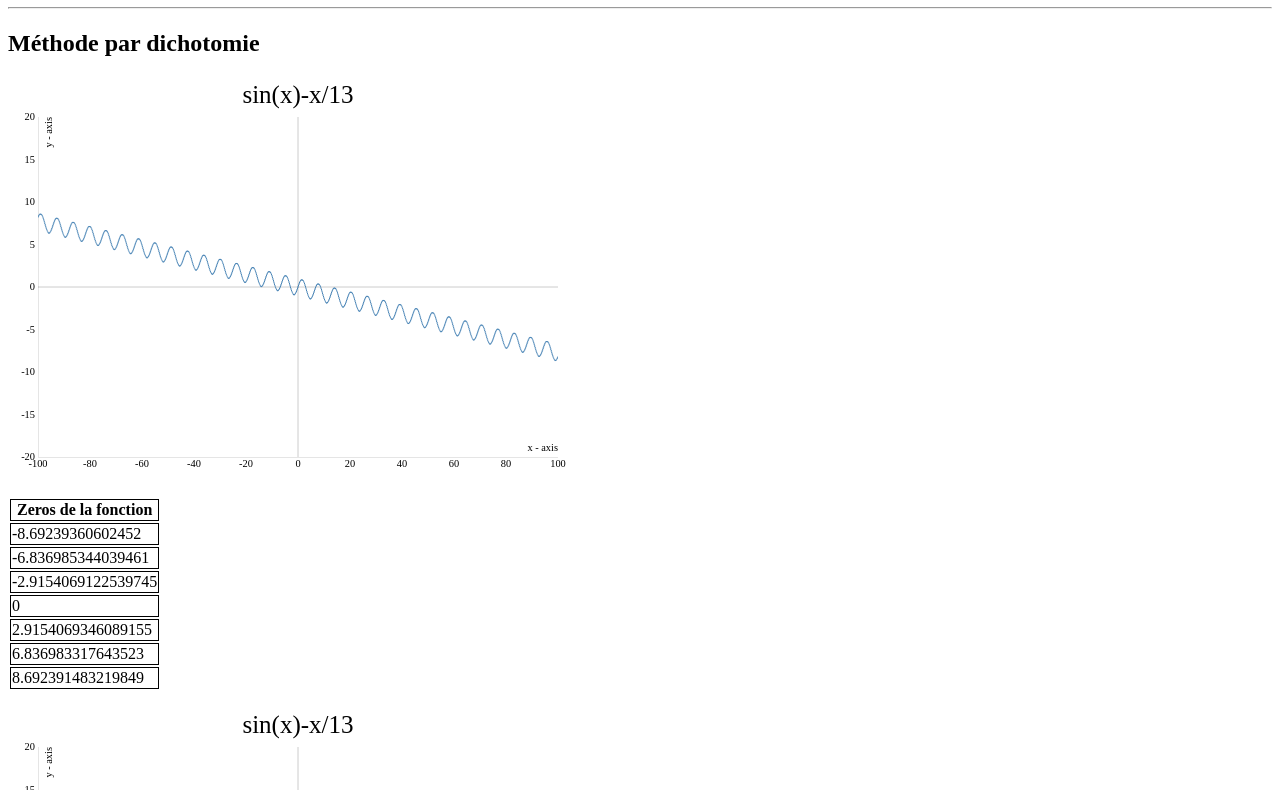
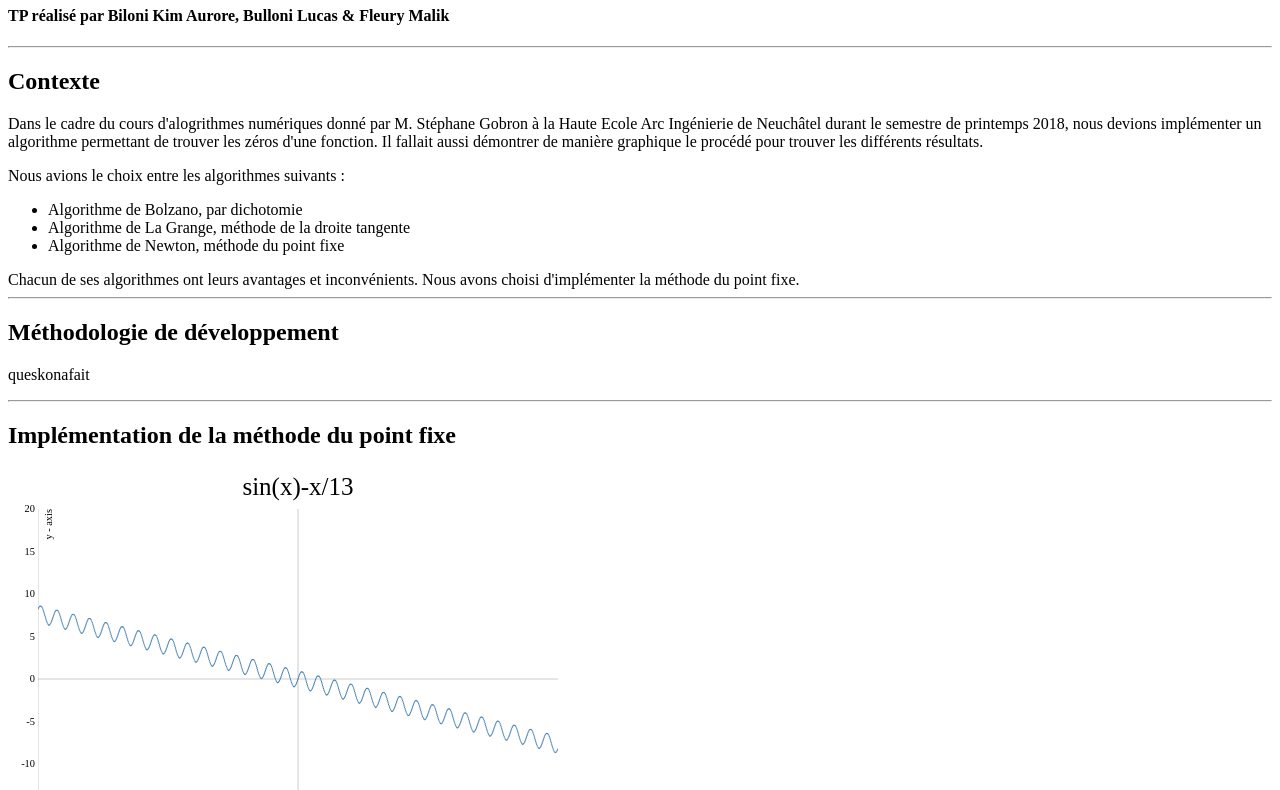
Before and after one commit to Asmoday4949/AN_Labo2_EquipeB3, a plain HTML site: page index.html in a window 1280 px wide. Shown: the part 73-863 px from the top of the page. Drawn offline with Linux system fonts and the light colour scheme.

Commit message:
Ajout de la structure explicative et du contexte du TP

```diff
--- a/index.html
+++ b/index.html
@@ -20,9 +20,26 @@
 		</style>
 	</head>
 	<body>
-		<h1>Algorithme numérique - Résolution d'équations<h1>
+		<h1>Algorithmes numériques - Résolution d'équations<h1>
+		<h4>TP réalisé par Biloni Kim Aurore, Bulloni Lucas &amp; Fleury Malik</h4>
 		<hr />
-		<h2>Méthode par dichotomie</h2>
+		<h2>Contexte</h2>
+		<p>
+			Dans le cadre du cours d'alogrithmes numériques donné par M. Stéphane Gobron à la Haute Ecole Arc Ingénierie de Neuchâtel durant le semestre de printemps 2018, nous devions implémenter un algorithme permettant de trouver les zéros d'une fonction. Il fallait aussi démontrer de manière graphique le procédé pour trouver les différents résultats.
+		<p>
+			Nous avions le choix entre les algorithmes suivants :
+			<ul>
+				<li>Algorithme de Bolzano, par dichotomie</li>
+				<li>Algorithme de La Grange, méthode de la droite tangente</li>
+				<li>Algorithme de Newton, méthode du point fixe</li>
+			</ul>
+			Chacun de ses algorithmes ont leurs avantages et inconvénients. Nous avons choisi d'implémenter la méthode du point fixe.
+		<hr />
+		<h2>Méthodologie de développement</h2>
+		<p>
+			queskonafait
+		<hr />
+		<h2>Implémentation de la méthode du point fixe</h2>
 		<div id="f1">
 			<div id="function1">
 
@@ -35,5 +52,9 @@
 			</div>
 			<p id="f2Zeros">
 		</div>
+		<hr />
+		<h2>Conclusion et perspectives</h2>
+		<p>
+			queskonafait
 	</body>
 </html>
```
